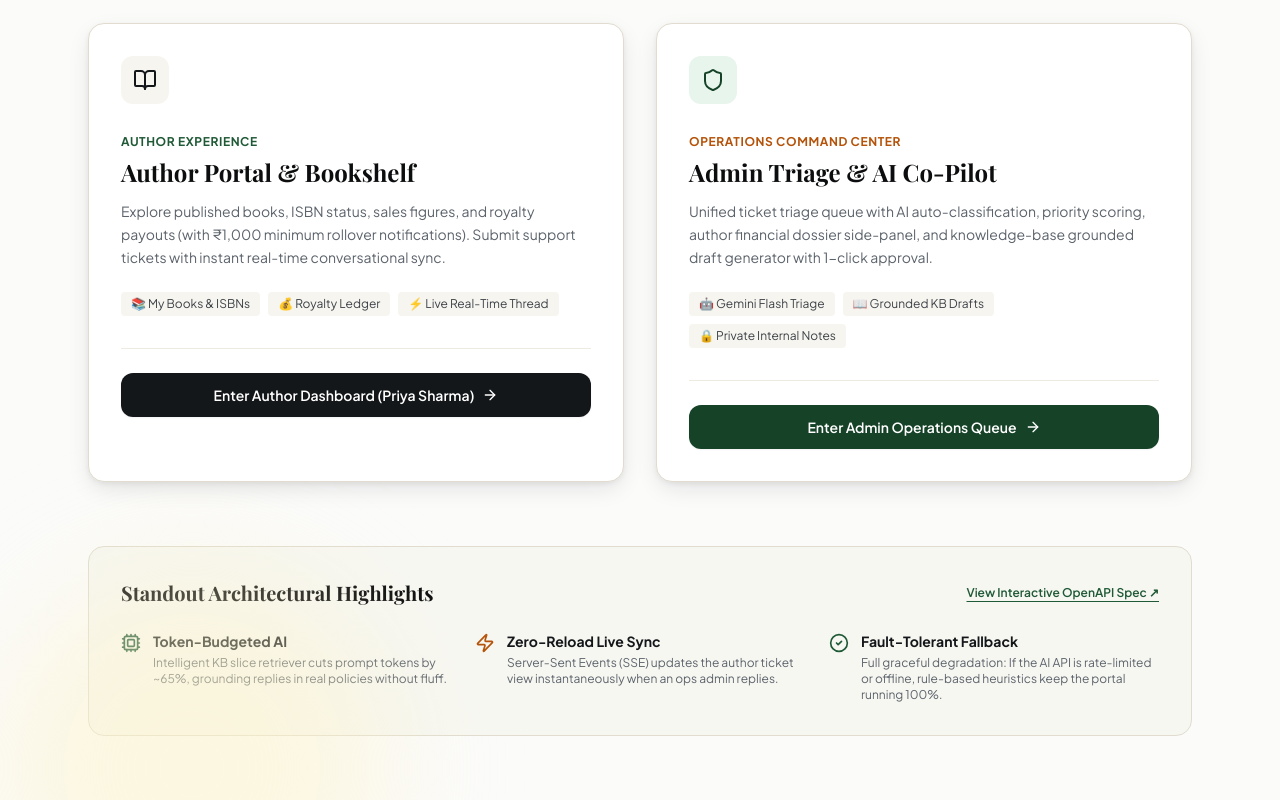
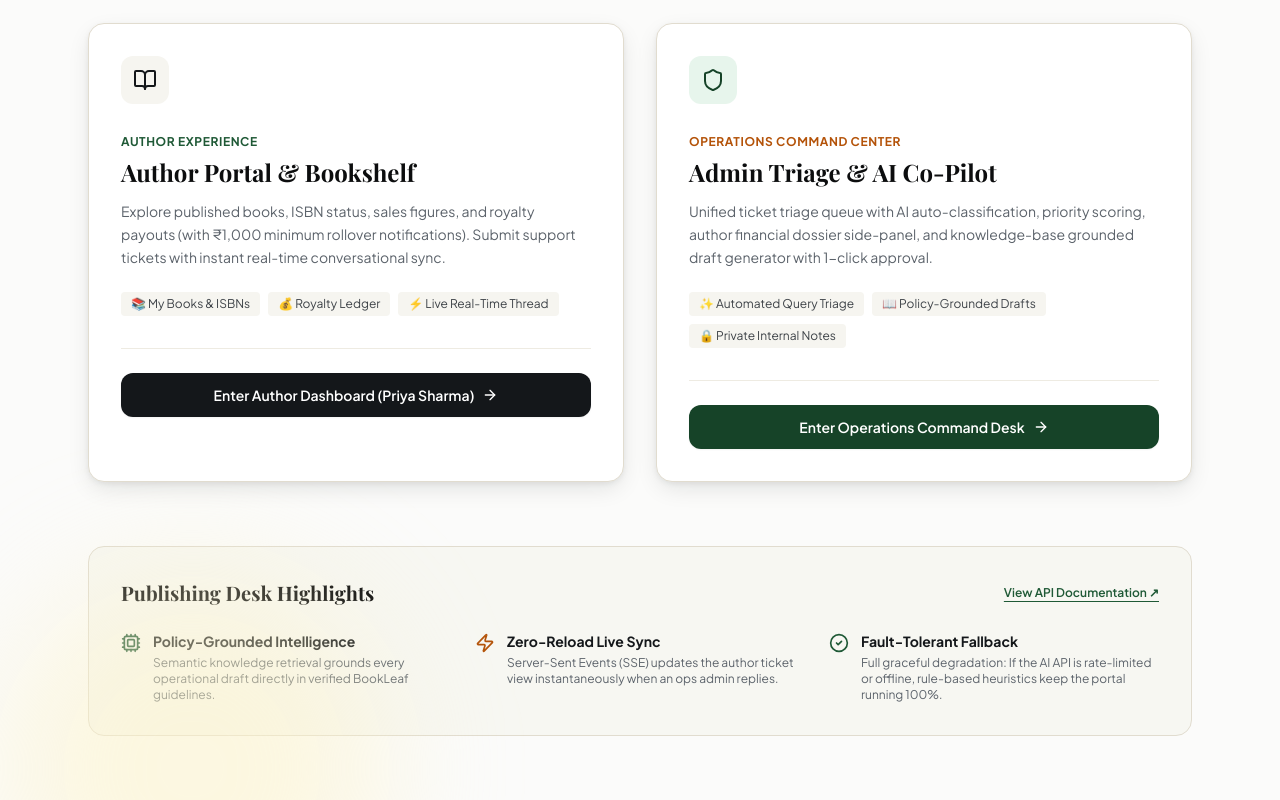
Before and after one commit to BamaCharanChhandogi/bookleaf-portal, a Next.js app: page / in a window 1280 px wide. Shown: the part 393-1193 px from the top of the page. Built offline with nearby package versions, Linux system fonts and the light colour scheme; a web font is replaced by a local one.

Commit message:
refactor: replace internal developer labels with authentic enterprise product copy

```diff
--- a/src/app/(auth)/login/page.tsx
+++ b/src/app/(auth)/login/page.tsx
@@ -77,14 +77,14 @@ function LoginCard() {
           </p>
         </div>
 
-        {/* Evaluator Fast-Fill Credentials Drawer */}
+        {/* Live Demo Workspaces Selector */}
         <div className="mt-6 rounded-2xl border border-parchment-300 bg-white p-4 shadow-sm">
           <div className="flex items-center space-x-1.5 text-xs font-bold text-forest-800">
             <Sparkles className="h-3.5 w-3.5 text-forest-700" />
-            <span>Evaluator 1-Click Fast Pass:</span>
+            <span>Select Demo Workspace:</span>
           </div>
           <p className="text-[11px] text-ink-500 mt-0.5">
-            Click any test persona to populate credentials and log in:
+            Choose an account to sign in to Author Studio or Operations Desk:
           </p>
 
           <div className="mt-3 space-y-2">
--- a/src/app/ops/layout.tsx
+++ b/src/app/ops/layout.tsx
@@ -72,14 +72,14 @@ export default function OpsLayout({ children }: OpsLayoutProps) {
           </nav>
         </div>
 
-        {/* AI Engine Status Badge */}
+        {/* Operations Intelligence Status Badge */}
         <div className="rounded-2xl border border-forest-600/20 bg-forest-50/60 p-4">
           <div className="flex items-center space-x-2 text-xs font-bold text-forest-900">
             <Sparkles className="h-4 w-4 text-forest-700" />
-            <span>AI Co-Pilot 2.0</span>
+            <span>Smart Operations Desk</span>
           </div>
           <p className="mt-1 text-[11px] text-ink-600 leading-relaxed">
-            Gemini 1.5 Flash active with token-budgeted BookLeaf RAG grounding.
+            Automated inquiry triage, SLA tracking, and grounded policy response drafting active.
           </p>
         </div>
       </aside>
--- a/src/app/ops/tickets/[id]/page.tsx
+++ b/src/app/ops/tickets/[id]/page.tsx
@@ -305,7 +305,7 @@ export default function OpsTicketDetailPage({ params }: OpsTicketDetailPageProps
               <div className="mt-3 flex flex-wrap items-center gap-2 rounded-xl bg-parchment-100/70 p-2.5 text-xs">
                 <span className="inline-flex items-center space-x-1 font-semibold text-forest-800">
                   <Sparkles className="h-3.5 w-3.5" />
-                  <span>AI Triage:</span>
+                  <span>Classification:</span>
                 </span>
 
                 <select
@@ -403,7 +403,7 @@ export default function OpsTicketDetailPage({ params }: OpsTicketDetailPageProps
             <div className="flex items-center justify-between border-b border-forest-600/20 pb-3">
               <div className="flex items-center space-x-1.5 text-xs font-bold text-forest-900">
                 <Sparkles className="h-4 w-4 text-forest-700" />
-                <span>AI Co-Pilot Grounded Draft</span>
+                <span>Policy-Grounded Draft Assistant</span>
               </div>
 
               <button
--- a/src/app/page.tsx
+++ b/src/app/page.tsx
@@ -85,17 +85,17 @@ export default function HomePage() {
             </div>
 
             <div className="mt-6 flex flex-wrap gap-2 text-xs text-ink-700">
-              <span className="rounded bg-parchment-100 px-2.5 py-1">🤖 Gemini Flash Triage</span>
-              <span className="rounded bg-parchment-100 px-2.5 py-1">📖 Grounded KB Drafts</span>
+              <span className="rounded bg-parchment-100 px-2.5 py-1">✨ Automated Query Triage</span>
+              <span className="rounded bg-parchment-100 px-2.5 py-1">📖 Policy-Grounded Drafts</span>
               <span className="rounded bg-parchment-100 px-2.5 py-1">🔒 Private Internal Notes</span>
             </div>
 
             <div className="mt-8 border-t border-parchment-200 pt-6">
               <Link
-                href="/admin"
+                href="/login"
                 className="inline-flex w-full items-center justify-center space-x-2 rounded-xl bg-forest-800 px-5 py-3 text-sm font-semibold text-white shadow-sm transition hover:bg-forest-900"
               >
-                <span>Enter Admin Operations Queue</span>
+                <span>Enter Operations Command Desk</span>
                 <ArrowRight className="h-4 w-4" />
               </Link>
             </div>
@@ -106,14 +106,14 @@ export default function HomePage() {
         <div className="mt-16 rounded-2xl border border-parchment-300 bg-parchment-100/70 p-8">
           <div className="mb-6 flex items-center justify-between">
             <h3 className="font-editorial text-xl font-bold text-ink-950">
-              Standout Architectural Highlights
+              Publishing Desk Highlights
             </h3>
             <Link
               href="/api/docs"
               target="_blank"
               className="text-xs font-semibold text-forest-700 underline underline-offset-4 hover:text-forest-900"
             >
-              View Interactive OpenAPI Spec ↗
+              View API Documentation ↗
             </Link>
           </div>
 
@@ -121,9 +121,9 @@ export default function HomePage() {
             <div className="flex items-start space-x-3">
               <Cpu className="mt-0.5 h-5 w-5 text-forest-700 shrink-0" />
               <div>
-                <p className="text-sm font-bold text-ink-900">Token-Budgeted AI</p>
+                <p className="text-sm font-bold text-ink-900">Policy-Grounded Intelligence</p>
                 <p className="text-xs text-ink-600 mt-1">
-                  Intelligent KB slice retriever cuts prompt tokens by ~65%, grounding replies in real policies without fluff.
+                  Semantic knowledge retrieval grounds every operational draft directly in verified BookLeaf guidelines.
                 </p>
               </div>
             </div>
--- a/src/components/editorial/PolicyGroundingDrawer.tsx
+++ b/src/components/editorial/PolicyGroundingDrawer.tsx
@@ -99,7 +99,7 @@ export function PolicyGroundingDrawer({ policyTitle, isOpen, onClose }: Groundin
 
         <div className="mt-6 border-t border-parchment-200 pt-4">
           <p className="text-[11px] text-ink-500">
-            This excerpt was automatically injected into the Gemini prompt context to ground the response in real company policies.
+            This official excerpt is dynamically referenced to ensure all author communications strictly adhere to BookLeaf operating standards.
           </p>
         </div>
       </div>
```
